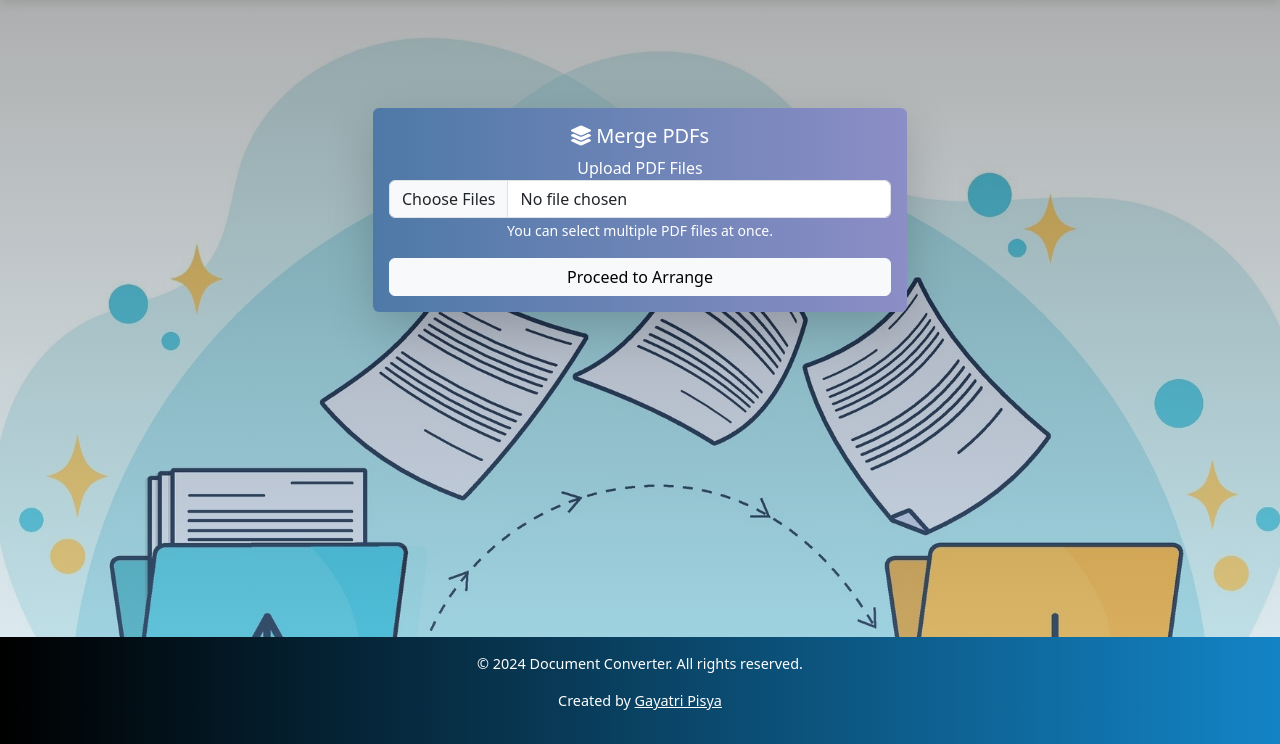
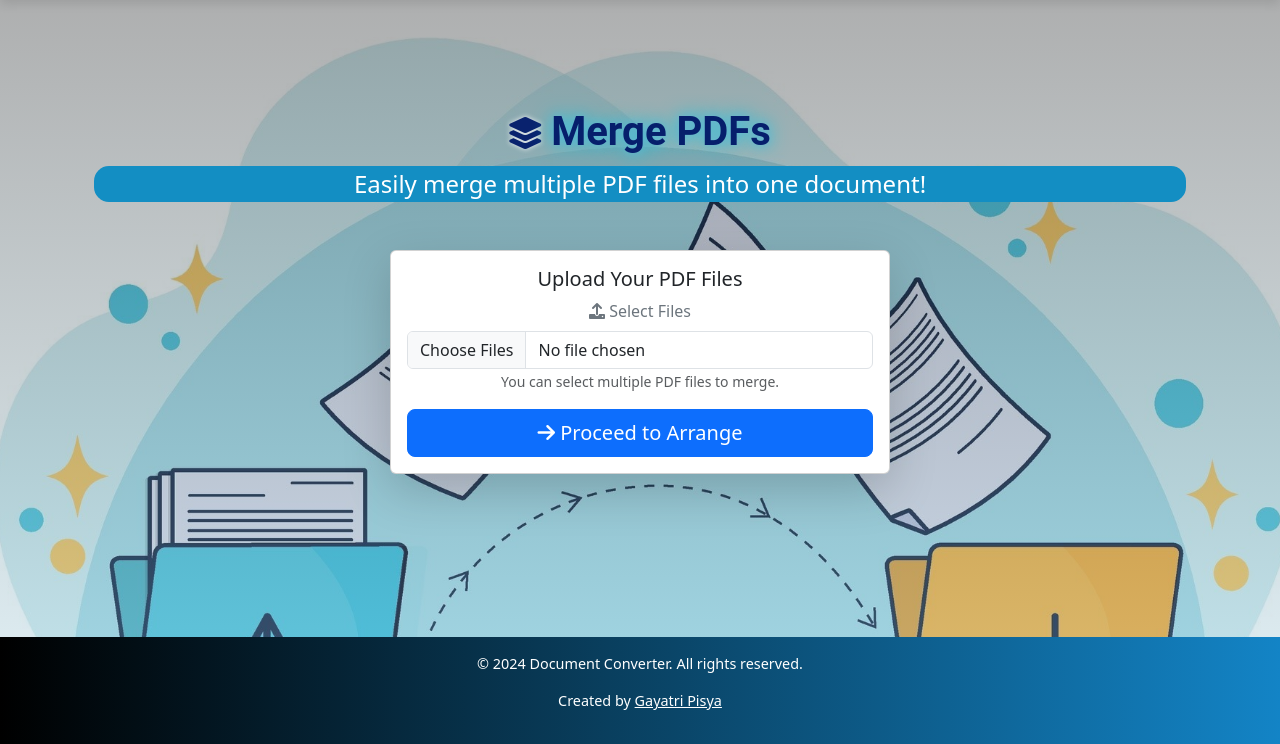
Before and after one commit to GayatriPisya/WordToPDF_PDFToWord, a Flask app: page /merge in a window 1280 px wide. Shown: the part 56-800 px from the top of the page. Run offline with Flask 3, Linux system fonts and the light colour scheme; some libraries are stand-ins or nearby versions.

Commit message:
updated the merge ui

```diff
--- a/templates/compress.html
+++ b/templates/compress.html
@@ -14,9 +14,9 @@
     <!-- Compression Card -->
     <div class="card shadow-lg border-0 mx-auto" style="max-width: 500px; background: linear-gradient(to bottom right, #f7f7f7, #e6e6fa);">
         <div class="card-body">
-            <h5 class="card-title text-center mb-4 text-dark">Upload Your Image</h5>
+            <h5 class="card-title text-center  text-dark">Upload Your Image</h5>
             <form action="/compress-image" method="POST" enctype="multipart/form-data">
-                <div class="mb-3">
+                <div class="m-1">
                     <label for="file" class="form-label text-muted"><i class="fas fa-upload"></i> Select Image</label>
                     <input type="file" name="file" class="form-control" required>
                 </div>
--- a/templates/merge.html
+++ b/templates/merge.html
@@ -1,26 +1,35 @@
 {% extends 'base.html' %}
 
+{% block title %}Merge PDFs{% endblock %}
+
 {% block content %}
-<!-- Merge PDFs Section -->
-<div class="container my-5">
-    <div class="row justify-content-center">
-        <!-- Merge PDFs Card -->
-        <div class="col-md-6 mb-4">
-            <div class="card shadow-lg border-0" style="background: linear-gradient(to right, #4e79a7, #8c8ec6);">
-                <div class="card-body text-center">
-                    <h5 class="card-title" style="color: white;"><i class="fas fa-layer-group"></i> Merge PDFs</h5>
-                    <form action="/arrange" method="POST" enctype="multipart/form-data" id="upload-form">
-                        <!-- File Input -->
-                        <div class="form-group mb-3">
-                            <label for="files" class="text-white">Upload PDF Files</label>
-                            <input type="file" name="files" id="files" class="form-control" multiple required>
-                            <small class="text-white">You can select multiple PDF files at once.</small>
-                        </div>
-                        <!-- Submit Button -->
-                        <button type="submit" class="btn btn-light w-100">Proceed to Arrange</button>
-                    </form>
+<div class="container py-5">
+    <!-- Page Header -->
+    <div class="text-center mb-5">
+        <h2 class="display-5"><i class="fas fa-layer-group"></i> Merge PDFs</h2>
+        <p class="lead text-white">Easily merge multiple PDF files into one document!</p>
+    </div>
+
+    <div class="card shadow-lg mx-auto" style="max-width: 500px;">
+        <div class="card-body">
+            <h5 class="card-title text-center text-dark">Upload Your PDF Files</h5>
+            <form action="/arrange" method="POST" enctype="multipart/form-data" class="needs-validation" novalidate>
+                <div class="mb-3">
+                    <label for="files" class="form-label text-secondary">
+                        <i class="fas fa-upload"></i> Select Files
+                    </label>
+                    <input type="file" name="files" id="files" class="form-control" multiple required>
+                    <div class="invalid-feedback">
+                        Please select at least one PDF file to upload.
+                    </div>
+                    <small class="text-muted">You can select multiple PDF files to merge.</small>
                 </div>
-            </div>
+                <div class="d-grid gap-2">
+                    <button type="submit" class="btn btn-primary btn-lg">
+                        <i class="fas fa-arrow-right"></i> Proceed to Arrange
+                    </button>
+                </div>
+            </form>
         </div>
     </div>
 </div>
--- a/templates/pdf_to_word.html
+++ b/templates/pdf_to_word.html
@@ -13,7 +13,7 @@
     <!-- Conversion Card -->
     <div class="card shadow-lg border-0 mx-auto" style="max-width: 500px; background: linear-gradient(to bottom right, #f7f7f7, #e6e6fa);">
         <div class="card-body">
-            <h5 class="card-title text-center mb-4 text-dark">Upload Your PDF File</h5>
+            <h5 class="card-title text-center text-dark">Upload Your PDF File</h5>
             <form action="/convert" method="POST" enctype="multipart/form-data">
                 <div class="mb-3">
                     <label for="file" class="form-label text-muted"><i class="fas fa-upload"></i> Select File</label>
```
